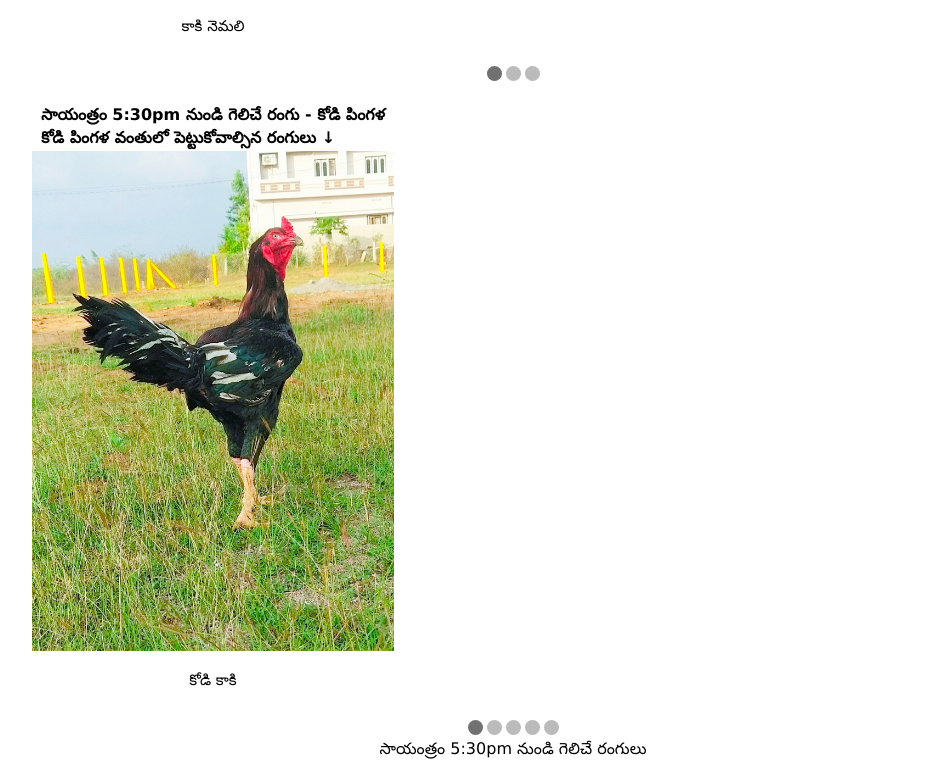
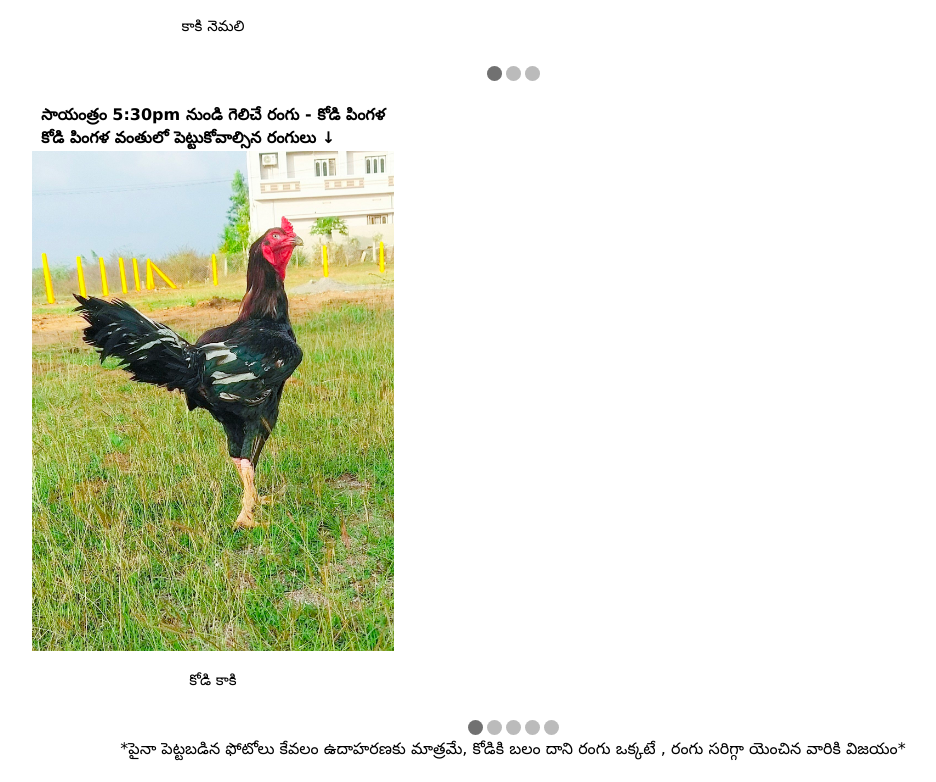
Before and after one commit to AkshayThota7747/AkshayThota7747.github.io, a plain HTML site: page index.html in a window 1280 px wide. Shown: the part 3228-4010 px from the top of the page, without its empty margins (127-1063 px from the left). Drawn offline with Linux system fonts and the light colour scheme.

Commit message:
with updated final text and gitignore

```diff
--- a/index.html
+++ b/index.html
@@ -175,7 +175,7 @@
   </head>
   <body>
     <div style="text-align: center"> 🏆🏆🏆ఈరోజు మే 3 బుధవారం గెలిచే రంగులు🏆🏆🏆 </div>
-    <div style="text-align: center" id="last-text">సాయంత్రం 5:30pm నుండి గెలిచే రంగులు</div>
+    <div style="text-align: center" id="last-text">*పైనా పెట్టబడిన ఫోటోలు కేవలం ఉదాహరణకు మాత్రమే, కోడికి బలం దాని రంగు ఒక్కటే , రంగు సరిగ్గా యెంచిన వారికి విజయం*</div>
     <script src="./data.js"></script>
     <script src="./index.js"></script>
   </body>
```
Also changed, not shown: 1 other file.
